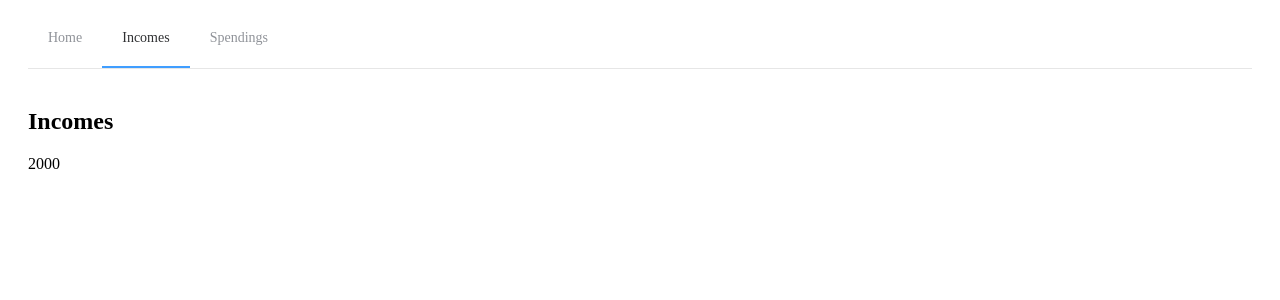
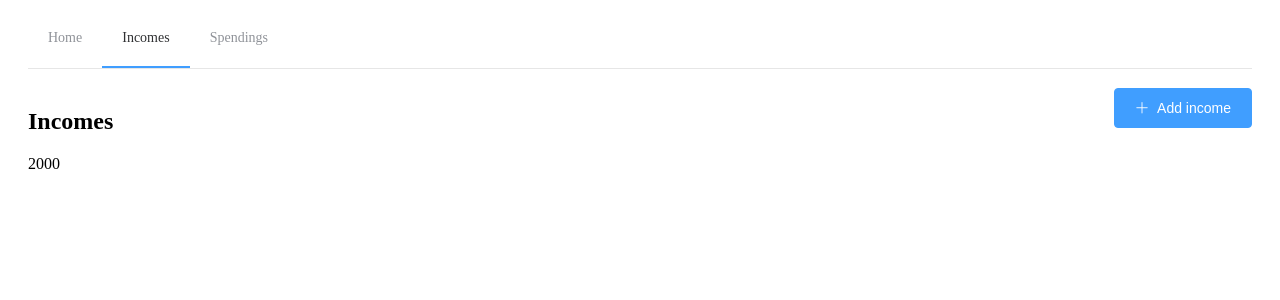
Before and after one commit to SebGrd/budgetmanager, a Vue app: page /incomes in a window 1280 px wide. Shown: the top 300 px of the page. Built offline with nearby package versions, Linux system fonts and the light colour scheme.

Commit message:
:sparkles: Added s-title, component for title and breadcrumb

```diff
--- a/package.json
+++ b/package.json
@@ -23,6 +23,8 @@
     "babel-eslint": "^10.1.0",
     "eslint": "^6.7.2",
     "eslint-plugin-vue": "^6.2.2",
+    "sass": "^1.49.0",
+    "sass-loader": "^10.2.1",
     "vue-template-compiler": "^2.6.11"
   },
   "eslintConfig": {
--- a/src/components/incomes/addIncomes.vue
+++ b/src/components/incomes/addIncomes.vue
@@ -1,7 +1,7 @@
 <template>
   <el-dialog
       title="Tips"
-      :visible.sync="dialogVisible"
+      :visible.sync="dialogVisibleSync"
       width="30%">
     <span>This is a message</span>
     <span slot="footer" class="dialog-footer">
--- a/src/components/s-title.vue
+++ b/src/components/s-title.vue
@@ -1,13 +1,56 @@
 <template>
-
+  <div class="title">
+    <div class="title__left">
+      <slot>
+        <h1>{{ $route.name }}</h1>
+      </slot>
+      <el-breadcrumb v-if="breadcrumbPaths.length" separator-class="el-icon-arrow-right">
+        <el-breadcrumb-item
+            v-for="(path, key) in breadcrumbPaths"
+            :key="key"
+            :to="checkSameLink(path)">
+          {{ path.name }}
+        </el-breadcrumb-item>
+      </el-breadcrumb>
+    </div>
+    <div class="title__right">
+      <slot name="right"></slot>
+    </div>
+  </div>
 </template>
 
 <script>
 export default {
-  name: "s-title"
+  name: "s-title",
+  props: {
+    breadcrumbPaths: {
+      type: Array,
+      default: () => [],
+    }
+  },
+  methods: {
+    checkSameLink(routeObject) {
+      if (routeObject.name !== this.$route.name) {
+        return routeObject
+      } else {
+        return false;
+      }
+    }
+  },
 }
 </script>
 
-<style scoped>
-
+<style scoped lang="scss">
+.title{
+  display: flex;
+  justify-content: space-between;
+  &__left{
+    flex-grow: 1;
+  }
+  &__right{
+    display: flex;
+    justify-content: flex-end;
+    align-items: flex-start;
+  }
+}
 </style>
--- a/src/router/index.js
+++ b/src/router/index.js
@@ -34,7 +34,11 @@ const routes = [
 const router = new VueRouter({
   mode: 'history',
   base: process.env.BASE_URL,
-  routes
+  routes,
 })
 
+router.getRoute = (routeName) => {
+  return routes.filter((route) => route.name === routeName);
+}
+
 export default router
--- a/src/views/Incomes.vue
+++ b/src/views/Incomes.vue
@@ -1,6 +1,12 @@
 <template>
   <div>
-    <h1>Incomes</h1>
+    <s-title>
+      <template #right>
+        <el-button type="primary" icon="el-icon-plus" @click="openDialog">
+          Add income
+        </el-button>
+      </template>
+    </s-title>
     {{ income }}
     <add-incomes :dialog-visible.sync="dialogVisible"/>
   </div>
@@ -9,10 +15,12 @@
 <script>
 
 import AddIncomes from "../components/incomes/addIncomes";
+import STitle from "../components/s-title";
 
 export default {
   name: 'Incomes',
   components: {
+    STitle,
     AddIncomes
   },
   data() {
@@ -21,11 +29,14 @@ export default {
       income: 0,
     };
   },
-  methods: {},
+  methods: {
+    openDialog() {
+      this.dialogVisible = true;
+    }
+  },
   async mounted() {
     await this.$store.commit('setIncomes', 2000);
     this.income = this.$store.state.incomes;
-    console.log(this.income);
   }
 }
 </script>
```
Also changed, not shown: 1 other file (tests, documents, lock files or other folders).
